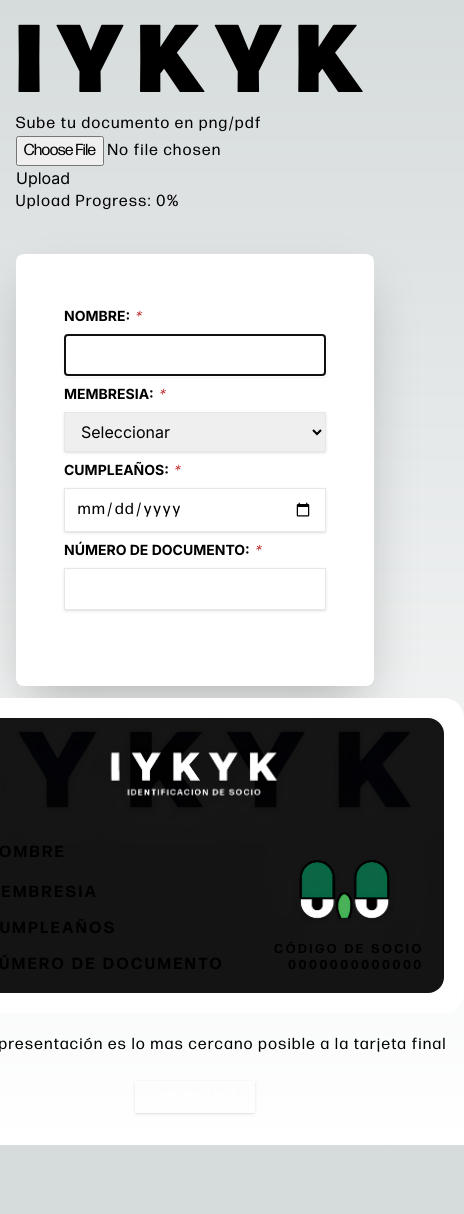
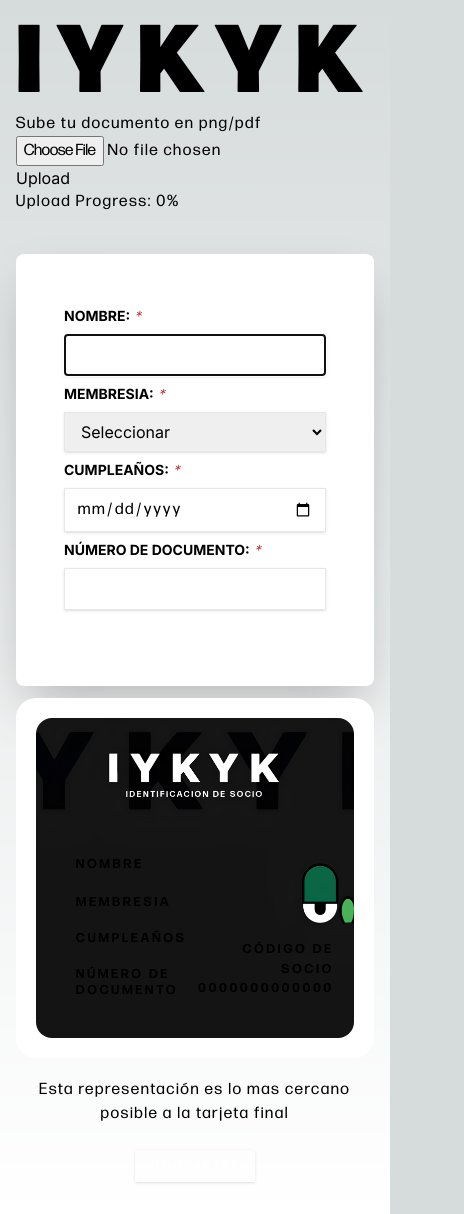
Before and after one commit to polilla2802/nextjs-iykyk, a Next.js app: page / in a window 390 px wide. Shown: the whole page, 464 px wide, since content can reach past the window. Before the commit the page ends 1145 px from the top, so only its background shows below. Built offline with nearby package versions, Linux system fonts and the light colour scheme; no server answers.

Commit message:
mobile responsive

```diff
--- a/src/app/components/ContentForm.js
+++ b/src/app/components/ContentForm.js
@@ -204,34 +204,32 @@ export default function ContentForm() {
 					<>
 						<table
 							background={"/images/membership-final.png"}
-							className="bg-no-repeat bg-cover rounded-2xl"
-							width="498"
-							height="275"
+							className="bg-no-repeat bg-cover bg-center rounded-2xl"
 						>
 							<tbody height="100%">
 								<tr height="100%">
-									<td width="60%" className="align-bottom pb-5 pl-10">
+									<td width="60%" className="align-bottom pb-10 lg:pb-5 pl-10">
 										<div>
-											<p className="py-0 pt-5 my-0 font-bold text-left capitalize">
+											<p className="py-0 my-0 font-bold text-left capitalize">
 												{formData.NAME !== "" ? formData.NAME : "NOMBRE"}
 											</p>
-											<p className="py-0 pt-5 my-0 leading-4 text-left capitalize">
+											<p className="py-0 my-0 leading-4 text-left capitalize">
 												{formData.MEMBERSHIPTYPE !== "" ? formData.MEMBERSHIPTYPE : "MEMBRESIA"}
 											</p>
-											<p className="py-0 pt-5 my-0 leading-4 text-left capitalize">
+											<p className="py-0 my-0 leading-4 text-left capitalize">
 												{formData.BIRTHDAY !== "" ? formData.BIRTHDAY : "CUMPLEAÑOS"}
 											</p>
-											<p className="py-0 pt-5 my-0 leading-4 text-left capitalize">
+											<p className="py-0 my-0 leading-4 text-left capitalize">
 												{formData.DOCUMENTID !== "" ? formData.DOCUMENTID : "NÚMERO DE DOCUMENTO"}
 											</p>
 										</div>
 									</td>
-									<td width="40%" className={`${styles.socio} align-bottom pb-5 pr-5`}>
+									<td width="40%" className={`${styles.socio} align-bottom pb-10 lg:pb-5 pr-5 md:pr-10`}>
 										<div>
-											<p className="py-0 leading-4 text-left capitalize">
+											<p className="py-0 text-left capitalize">
 												CÓDIGO DE SOCIO
 											</p>
-											<p className="py-0 leading-4 text-left capitalize">
+											<p className="py-0 text-left capitalize">
 												0000000000000
 											</p>
 										</div>
--- a/src/app/components/ContentForm.module.css
+++ b/src/app/components/ContentForm.module.css
@@ -8,8 +8,8 @@
 	letter-spacing: 3px;
 	text-transform: uppercase;
 	font-family: "FormaDJRBanner-Bold", sans-serif;
-	font-size: 0.8
-	rem;
+	font-size: 0.8rem;
+	padding-top: 15px;
 }
 
 .socio p{
@@ -19,3 +19,44 @@
 	font-size: 0.8rem;
 	text-align:right;
 }
+
+.membership table{
+	height: 300px;
+	width: 100%;
+}
+
+@media only screen and (max-width: 1024px) {
+	.membership table{
+		height: 400px;
+	}
+
+	.membership p{
+		font-size: 1rem;
+		padding-top: 20px;
+	}
+
+	.socio p{
+		font-size: 1rem;
+		padding-top: 0px;
+	}
+}
+
+@media only screen and (max-width: 768px) {
+	.membership table{
+		height: 350px;
+	}
+
+	.membership p{
+		font-size: 0.8rem;
+	}
+
+	.socio p{
+		font-size: 0.8rem;
+	}
+}
+
+@media only screen and (max-width: 600px) {
+	.membership table{
+		height: 320px;
+	}
+}
```
